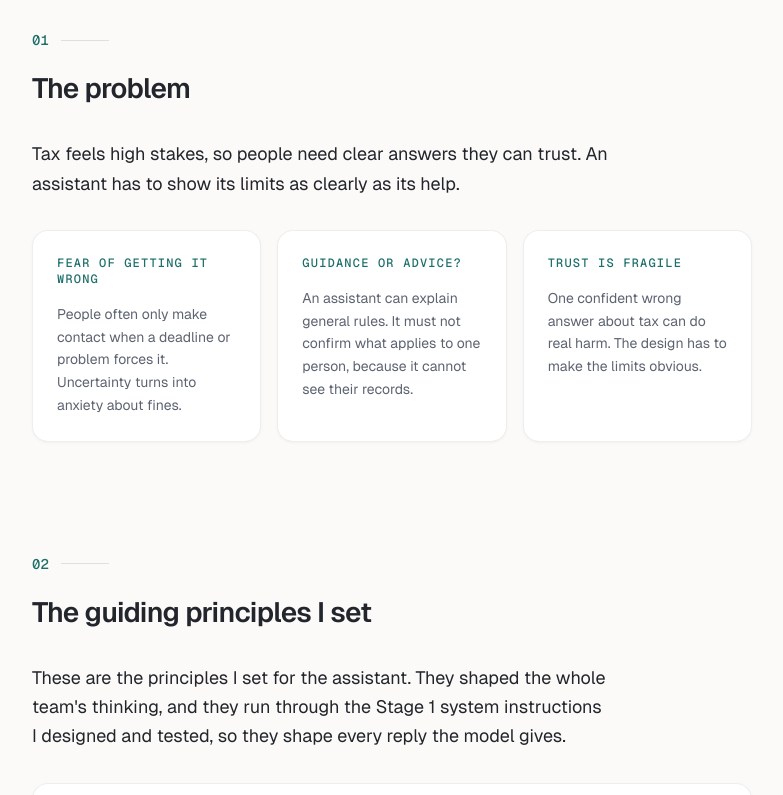
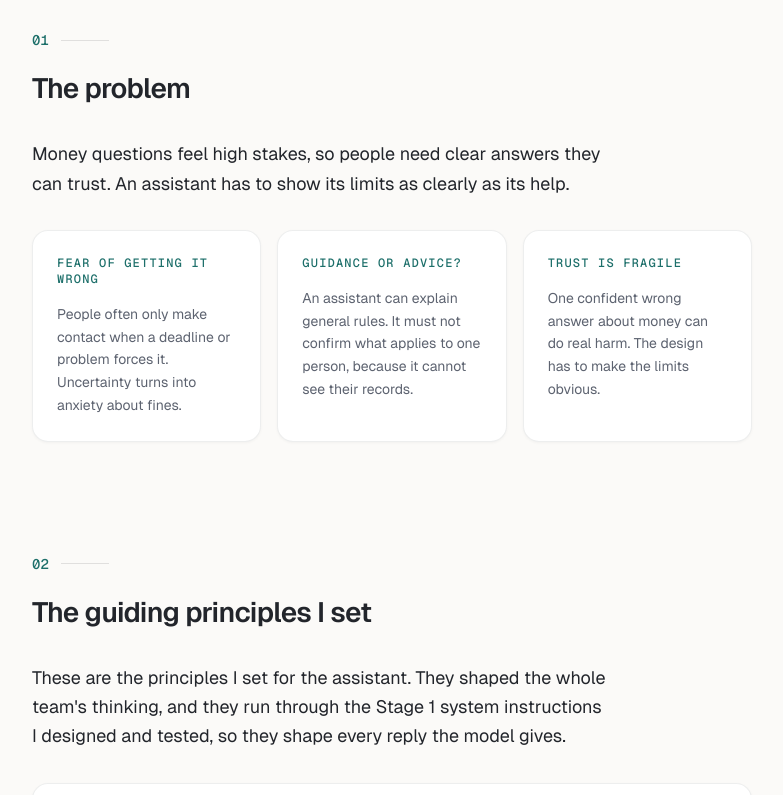
Before and after one commit to Welchlea/lea-portfolio, a Next.js app: page / in a window 1280 px wide. Shown: the part 1380-2175 px from the top of the page, without its empty margins (248-1031 px from the left). Built offline with nearby package versions, Linux system fonts and the light colour scheme.

Commit message:
Remove tax throughout Conversational AI case study; frame as financial guidance

```diff
--- a/src/app/page.tsx
+++ b/src/app/page.tsx
@@ -882,8 +882,8 @@ function ConversationalAIContent() {
       {/* The problem */}
       <Section number="01" title="The problem">
         <p className="text-lg leading-relaxed mb-8 max-w-xl">
-          Tax feels high stakes, so people need clear answers they can trust.
-          An assistant has to show its limits as clearly as its help.
+          Money questions feel high stakes, so people need clear answers they
+          can trust. An assistant has to show its limits as clearly as its help.
         </p>
         <div className="grid sm:grid-cols-3 gap-4">
           <Card>
@@ -903,7 +903,7 @@ function ConversationalAIContent() {
           <Card>
             <CardLabel>Trust is fragile</CardLabel>
             <p className="leading-relaxed text-muted text-sm">
-              One confident wrong answer about tax can do real harm. The design
+              One confident wrong answer about money can do real harm. The design
               has to make the limits obvious.
             </p>
           </Card>
@@ -1111,7 +1111,7 @@ tone: [neutral, calm, plain_english, no_urgency]`}</code></pre>
       <Section number="06" title="One journey, turn by turn, with risk at every step">
         <p className="text-lg leading-relaxed mb-8 max-w-xl">
           A micro use case: someone has started earning a little on the side and
-          is not sure if they need to tell the tax service. For each moment I
+          is not sure if they need to declare it. For each moment I
           mapped the user's words, the assistant's reply, the risk level and
           whether a human needs to step in. These became golden tests, GT-01
           onward.
@@ -1119,11 +1119,11 @@ tone: [neutral, calm, plain_english, no_urgency]`}</code></pre>
         <div className="space-y-3">
           {[
             { id: "GT-01", m: "User opens", u: "I've started earning a bit on the side. Do I need to tell them?", a: "I can explain the general rules, but I'll need to ask a couple of questions first.", r: "Medium", h: "Not required", i: "Set expectations" },
-            { id: "GT-02", m: "Clarify amount", u: "Probably under a thousand pounds, but I'm not sure.", a: "Thanks. Roughly how much have you earned from this work in the last tax year?", r: "Medium", h: "Not required", i: "Reduce ambiguity" },
+            { id: "GT-02", m: "Clarify amount", u: "Probably under a thousand pounds, but I'm not sure.", a: "Thanks. Roughly how much have you earned from this work in the last year?", r: "Medium", h: "Not required", i: "Reduce ambiguity" },
             { id: "GT-03", m: "Clarify frequency", u: "It's fairly regular now. A few jobs a month.", a: "Thanks, that helps. I'll explain how regular income is usually treated.", r: "Medium", h: "Not required", i: "Is it trading?" },
             { id: "GT-04", m: "User is worried", u: "I don't want to get this wrong and end up with a fine.", a: "I understand. I'll explain the general rules so you know what usually applies.", r: "Medium", h: "Optional", i: "Build trust" },
-            { id: "GT-05", m: "Explain threshold", u: "So if it stays under £1,000 I don't need to do anything?", a: "Generally, if your income stays under £1,000 in a tax year, you usually don't need to register. This is general information.", r: "Medium", h: "Not required", i: "Inform, not advise" },
-            { id: "GT-06", m: "Boundary reached", u: "What should I do next to be certain?", a: "To be certain, you'll need to check your account details or speak to a tax adviser. I can help you find the right place.", r: "High", h: "Required", i: "Stop safely" },
+            { id: "GT-05", m: "Explain threshold", u: "So if it stays under £1,000 I don't need to do anything?", a: "Generally, if your income stays under £1,000 in a year, you usually don't need to register. This is general information.", r: "Medium", h: "Not required", i: "Inform, not advise" },
+            { id: "GT-06", m: "Boundary reached", u: "What should I do next to be certain?", a: "To be certain, you'll need to check your account details or speak to a financial adviser. I can help you find the right place.", r: "High", h: "Required", i: "Stop safely" },
             { id: "GT-07", m: "Handoff", u: "I just want to make sure I'm doing the right thing.", a: "I understand. Here's how you can check your details or get help from an adviser.", r: "High", h: "Completed", i: "Close safely" },
           ].map((t) => (
             <div key={t.id} className="card p-5">
```
